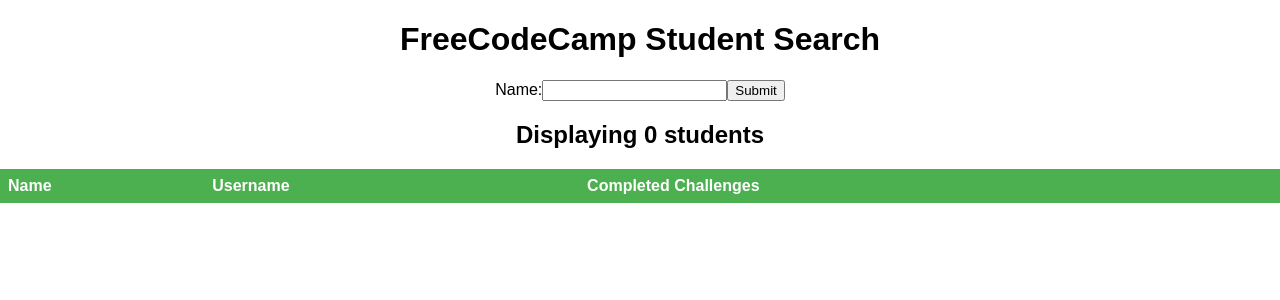
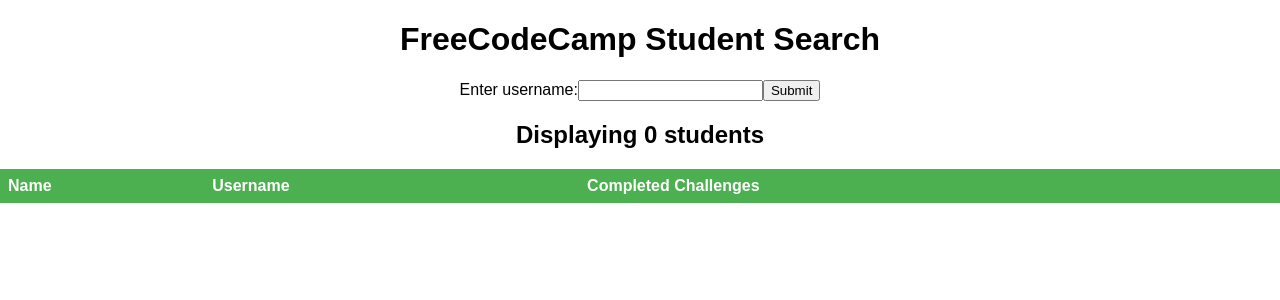
Before and after one commit to honoriovega/fcc-side-project, a React (Create React App) app: page / in a window 1280 px wide. Shown: the top 300 px of the page. Built offline with nearby package versions, Linux system fonts and the light colour scheme.

Commit message:
refactored code, Added Form componenet

```diff
--- a/src/App.js
+++ b/src/App.js
@@ -3,6 +3,7 @@
 import './App.css';
 import StudentRow from './StudentRow';
 import StudentTable from './StudentTable';
+import Form from './Form';
 
 
 class App extends Component {
@@ -13,29 +14,20 @@
     this.state = {
                  students: [],
                  errors : '',
-                 searchTerm : '',
                 };
 
-    this.handleSearchChange = this.handleSearchChange.bind(this);
-    this.handleSubmit = this.handleSubmit.bind(this);
-    this.handleChange = this.handleChange.bind(this);
-
+    this.addStudent = this.addStudent.bind(this);
   }
 
-  handleChange(event) {
-    this.setState({value: event.target.value});
-  }
+  addStudent(searchTerm) {
 
-   handleSubmit(event) {
-
-    let username = this.state.searchTerm.trim()
-    fetch('https://fcc-profile-scraper.herokuapp.com/user/' + username)
+    fetch('https://fcc-profile-scraper.herokuapp.com/user/' + searchTerm)
           .then(response => {
             if (response.ok) {
               this.setState({errors : ''})
               return response.json();
             } else {
-          this.setState({errors : `User "${username}" not found`})
+              this.setState({errors : `User "${searchTerm}" not found`})
               console.log(response);
 
             }
@@ -45,7 +37,7 @@
             var temp = this.state.students;
           // build up the student object
             var newUser = {
-          'username' : this.state.searchTerm.trim(),
+              'username' : searchTerm,
               'name' : data['name'],
               'profileImage' : data['profileImage'],
               'completedChallenges' : data['completedChallenges'].length,
@@ -54,7 +46,7 @@
 
             temp.push(newUser);
 
-        newUser['remove'] =  ()=>{
+            newUser['remove'] =  () =>{
                       var index = this.state.students.indexOf(newUser);
                       var temp = [...this.state.students];
                       temp.splice(index, 1);
@@ -65,38 +57,14 @@
 
              this.setState({students : temp});
           });
-
-    event.preventDefault(); // prevent page from reloading
-  }
-
-   handleSearchChange(event) {
-    this.setState({searchTerm : event.target.value});
-  }
-
-  displayStudentCount() {
-    const studentCount = this.state.students.length;
-    const msg = `Displaying ${studentCount} student${studentCount == 1 ? '' : 's'}`
-    return(<h2>{msg}</h2>);
-
   }
 
   render() {
     return (
       <div className="App">
         <center><h1>FreeCodeCamp Student Search</h1></center>
-
-        <form onSubmit={this.handleSubmit}>
-          <label>
-          Name:
-          <input type="text" value={this.state.searchTerm}
-                      onChange={this.handleSearchChange} />
-          </label>
-          <input type="submit" value="Submit" />
-        </form>
-
+        <Form handleTheChange={this.addStudent.bind(this)}/>
         <p>{this.state.errors == '' ? '' : this.state.errors} </p>
-
-      {this.displayStudentCount()}
          <StudentTable students={this.state.students}/>
 
       </div>
--- /dev/null
+++ b/src/Form.js
@@ -0,0 +1,44 @@
+import React, { Component } from 'react';
+
+class Form extends Component {
+
+
+  constructor(props) {
+
+    super(props);
+    this.state = {searchTerm : '' };
+
+    this.handleSearchChange = this.handleSearchChange.bind(this);
+    this.handleSubmit = this.handleSubmit.bind(this);
+
+  }
+
+
+   handleSearchChange(event) {
+    this.setState({searchTerm : event.target.value.trim()});
+  }
+
+  handleSubmit(event) {
+
+    event.preventDefault(); // prevent page from reloading
+
+    // call parne
+    this.props.handleTheChange(this.state.searchTerm);
+
+  }
+
+  render() {
+
+    return(
+        <form onSubmit={this.handleSubmit}>
+          <label>
+          Enter username:
+          <input type="text"  onChange={this.handleSearchChange} />
+          </label>
+          <input type="submit" value="Submit" />
+        </form>
+    );
+  }
+}
+
+export default Form;
--- a/src/StudentTable.js
+++ b/src/StudentTable.js
@@ -19,12 +19,24 @@
       ));
     });
 
+
+
     return rows;
+  }
+
+
+  displayStudentCount() {
+    const studentCount = this.props.students.length;
+    const msg = `Displaying ${studentCount} student${studentCount == 1 ? '' : 's'}`
+    return(<h2>{msg}</h2>);
+
   }
 
   showTable() {
     return (
 
+    <div>
+      {this.displayStudentCount()}
       <table className="students table text-center">
           <thead>
             <tr>
@@ -39,6 +51,8 @@
             {this.populateStudents()}
           </tbody>
         </table>
+
+        </div>
       );
   }
 
```
Lines whose indentation alone changed are shown as unchanged.
